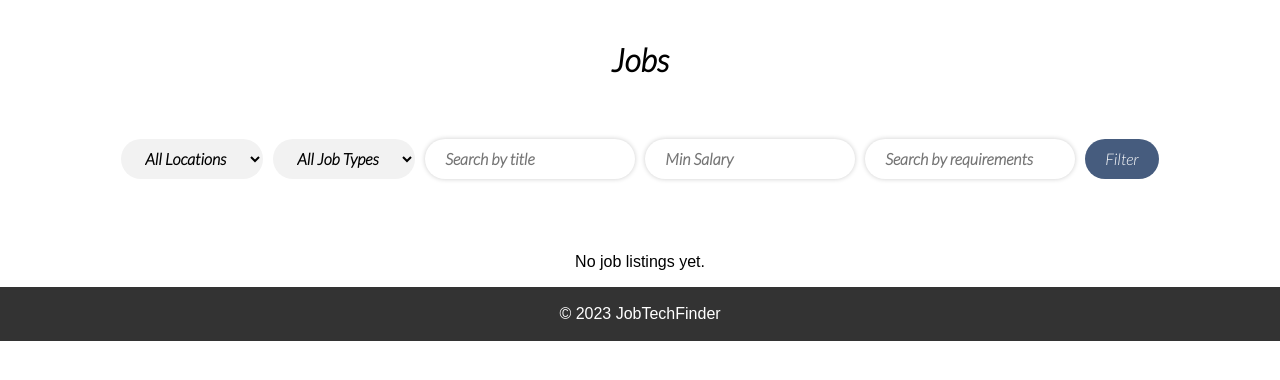
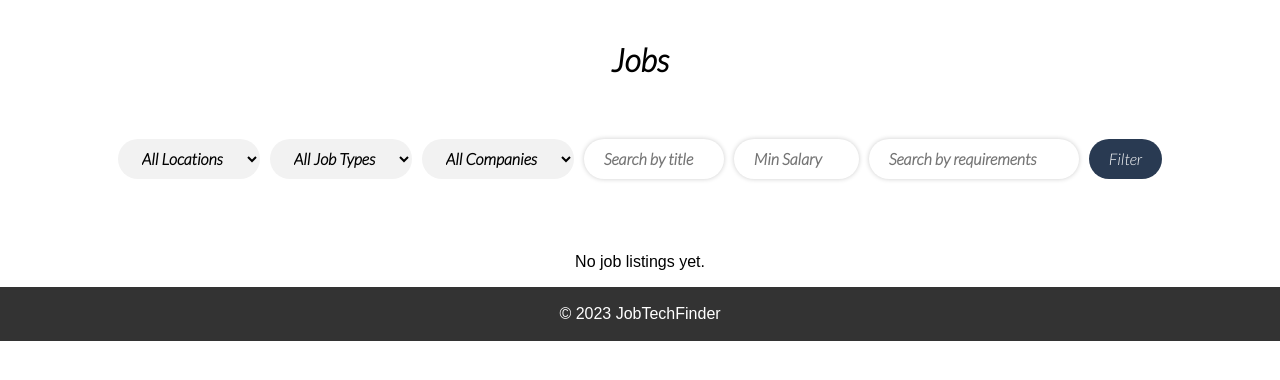
Before and after one commit to TopazAakal/JuniorTechFinder, a Django app: page /jobs/ in a window 1280 px wide. Shown: the part 49-429 px from the top of the page. Run offline with Django 4.2, Linux system fonts and the light colour scheme; data that the repository does not hold is empty; some web fonts are replaced.

Commit message:
BSPMC235-184 add search job by company name

```diff
--- a/Core/templates/home.html
+++ b/Core/templates/home.html
@@ -4,14 +4,14 @@
 {% block content %}
 
 <main class="main-container">
-    <div class="content-container" style="padding-left: 10%; text-align: left;">
+    <div class="content-container" style="text-align: left;">
         <strong>
             <h1 style="color: #112a53; font-weight: bold; font-family: 'Great Vibes', cursive; margin: 0;">Welcome to
             </h1>
             <h1 style="color: #112a53; font-weight: bold;font-family: 'Righteous', cursive; margin: 0;">JobTechFinder
             </h1>
         </strong>
-        <div class="landing-page-content" style="width: 70%;">
+        <div class="landing-page-content" style="width: 90%;">
             <p style="font-weight: 400; text-align: left;">If you're looking for a job, look no further! <br>
                 Our site offers a wide range of job opportunities across various industries.
                 We offer tools to help you improve your resume and improve chances of getting hired.<br>
--- a/Recruiters/templates/jobList.html
+++ b/Recruiters/templates/jobList.html
@@ -93,11 +93,19 @@
             <option value="{{ job_type }}">{{ job_type }}</option>
             {% endfor %}
         </select>
-        <input type="text" name="title" placeholder="Search by title">
-        <input type="number" name="min_salary" placeholder="Min Salary">
+        <select name="company">
+            <option value="">All Companies</option>
+            {% for company in companies %}
+            <option value="{{ company }}">{{ company }}</option>
+            {% endfor %}
+        </select>
+        <input style="width: 140px;" type="text" name="title" placeholder="Search by title">
+        <input style="width: 125px;" type="number" name="min_salary" placeholder="Min Salary">
         <input type="text" name="requirements" placeholder="Search by requirements">
 
-        <button type="submit">Filter</button>
+        <button style="background-color: #293a52;
+        color: #fff;
+        cursor: pointer;" type="submit">Filter</button>
     </form>
 
     <br><br>
--- a/Recruiters/views.py
+++ b/Recruiters/views.py
@@ -110,12 +110,13 @@ def jobList(request):
     all_jobs = JobListing.objects.all()
     locations = list(set([job.location for job in all_jobs]))
     job_types = list(set([job.job_type for job in all_jobs]))
+    companies = list(set([job.company_name for job in all_jobs]))
     selected_location = request.GET.get('location')
     selected_title = request.GET.get('title')
     selected_job_type = request.GET.get('job_type')
     min_salary = request.GET.get('min_salary')
     selected_requirements = request.GET.get('requirements')
-
+    selected_company = request.GET.get('company')
 
     if selected_location:
         all_jobs = all_jobs.filter(location=selected_location)
@@ -126,11 +127,15 @@ def jobList(request):
     if min_salary:
         all_jobs = all_jobs.filter(salary__gte=min_salary)
     if selected_requirements:
-        all_jobs = all_jobs.filter(requirements__icontains=selected_requirements)
+        all_jobs = all_jobs.filter(
+            requirements__icontains=selected_requirements)
+    if selected_company:
+        all_jobs = all_jobs.filter(company_name__icontains=selected_company)
 
-    return render(request, 'jobList.html', {'all_jobs': all_jobs, 'locations': locations, 'job_types': job_types})
+    return render(request, 'jobList.html', {'all_jobs': all_jobs, 'locations': locations, 'job_types': job_types, 'companies': companies})
 
-@login_required
+
+@ login_required
 def editJob(request, job_id):
     job = get_object_or_404(JobListing, id=job_id)
 
@@ -165,7 +170,7 @@ def jobDetail(request, job_id):
     return render(request, 'jobDetail.html', context)
 
 
-@group_required('Recruiter')
+@ group_required('Recruiter')
 def view_applicants(request, job_id):
     job = get_object_or_404(JobListing, id=job_id)
     applicants = Interest.objects.filter(job_id=job.id)
@@ -184,6 +189,7 @@ def view_applicants(request, job_id):
                'status_choices': status_choices}
     return render(request, 'view_applicants.html', context)
 
+
 @group_required('Recruiter')
 def update_status(request):
     if request.method == 'POST':
```
Also changed, not shown: 1 other file.
